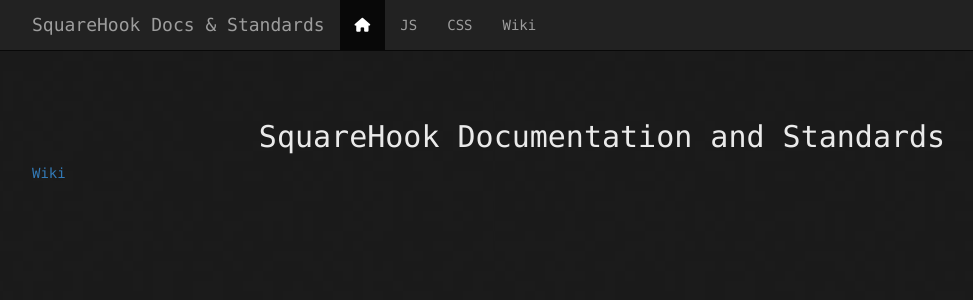
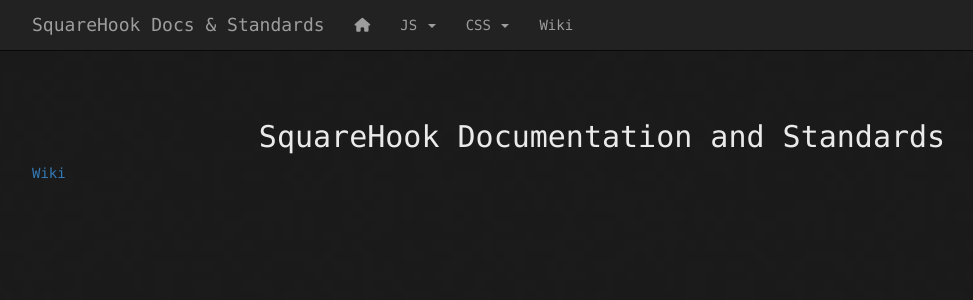
Before and after one commit to SquareHook/SquareHook.github.io, a Jekyll site: the page built from index.html, in a window 1280 px wide. Shown: the top 300 px of the page, without its empty margins (38-1011 px from the left). Built offline with Jekyll 4.4.1, drawn with Linux system fonts in a browser that asks for light colours; nearby versions of some CDN libraries.

Commit message:
Update default.html

```diff
--- a/_layouts/default.html
+++ b/_layouts/default.html
@@ -9,21 +9,14 @@
       <meta name="description" content="">
       <meta name="author" content="">
       <link rel="icon" href="../../favicon.ico">
-
       <title>{{ page.title }}</title>
-
-
-
       <script src="https://use.fontawesome.com/fc8b24c4b3.js"></script>
       <link rel="stylesheet" type="text/css" href="/stylesheets/monokai-sublime.css">
       <link rel="stylesheet" href="/stylesheets/stylesheet.css">
       <script type="text/javascript" src="/javascripts/highlight.pack.js"></script>
       <script>hljs.initHighlightingOnLoad();</script> <!-- syntax highlighting -->
-
    </head>
-
    <body>
-
       <nav class="navbar navbar-inverse navbar-fixed-top">
          <div class="container">
             <div class="navbar-header">
@@ -37,27 +30,36 @@
             </div>
             <div id="navbar" class="collapse navbar-collapse">
                <ul class="nav navbar-nav">
-            <li class="active"><a href="/"><span class="fa fa-home"></span></a></li>
-            <li><a href="/standards/js.html">JS</a></li>
-            <li><a href="/standards/css.html">CSS</a></li>
+                  <li><a href="/"><span class="fa fa-home"></span></a></li>
+                  <li>
+                     <a href="/standards/js" class="dropdown-toggle" data-toggle="dropdown" role="button" aria-haspopup="true" aria-expanded="true">JS <span class="caret"></span></a>
+                     <ul class="dropdown-menu">
+                        <li><a href="/standards/js">JS Coding Standards</a></li>
+                        <li><a href="/standards/sh-js">SquareHook Tool JavaScript</a></li>
+                     </ul>
+                  </li>
+                  <li>
+                     <a href="/standards/css" class="dropdown-toggle" data-toggle="dropdown" role="button" aria-haspopup="true" aria-expanded="true">CSS <span class="caret"></span></a>
+                     <ul class="dropdown-menu">
+                        <li><a href="/standards/css">CSS Coding Standards</a></li>
+                        <li><a href="/standards/sh-css">SquareHook Tool CSS</a></li>
+                     </ul>
+                  </li>
                   <li><a href="https://github.com/SquareHook/SquareHook.github.io/wiki">Wiki</a></li>
                </ul>
-        </div><!--/.nav-collapse -->
+            </div>
+            <!--/.nav-collapse -->
          </div>
       </nav>
-
       <div class="container">
          <section id="main_content">
             {{ content }}
          </section>
       </div>
-
-
       <!-- Bootstrap core JavaScript
          ================================================== -->
       <!-- Placed at the end of the document so the pages load faster -->
       <script src="https://ajax.googleapis.com/ajax/libs/jquery/1.11.3/jquery.min.js"></script>
-
       <script src="https://maxcdn.bootstrapcdn.com/bootstrap/3.3.6/js/bootstrap.min.js" integrity="sha384-0mSbJDEHialfmuBBQP6A4Qrprq5OVfW37PRR3j5ELqxss1yVqOtnepnHVP9aJ7xS" crossorigin="anonymous"></script>
    </body>
 </html>
```
Lines whose indentation alone changed are shown as unchanged.
